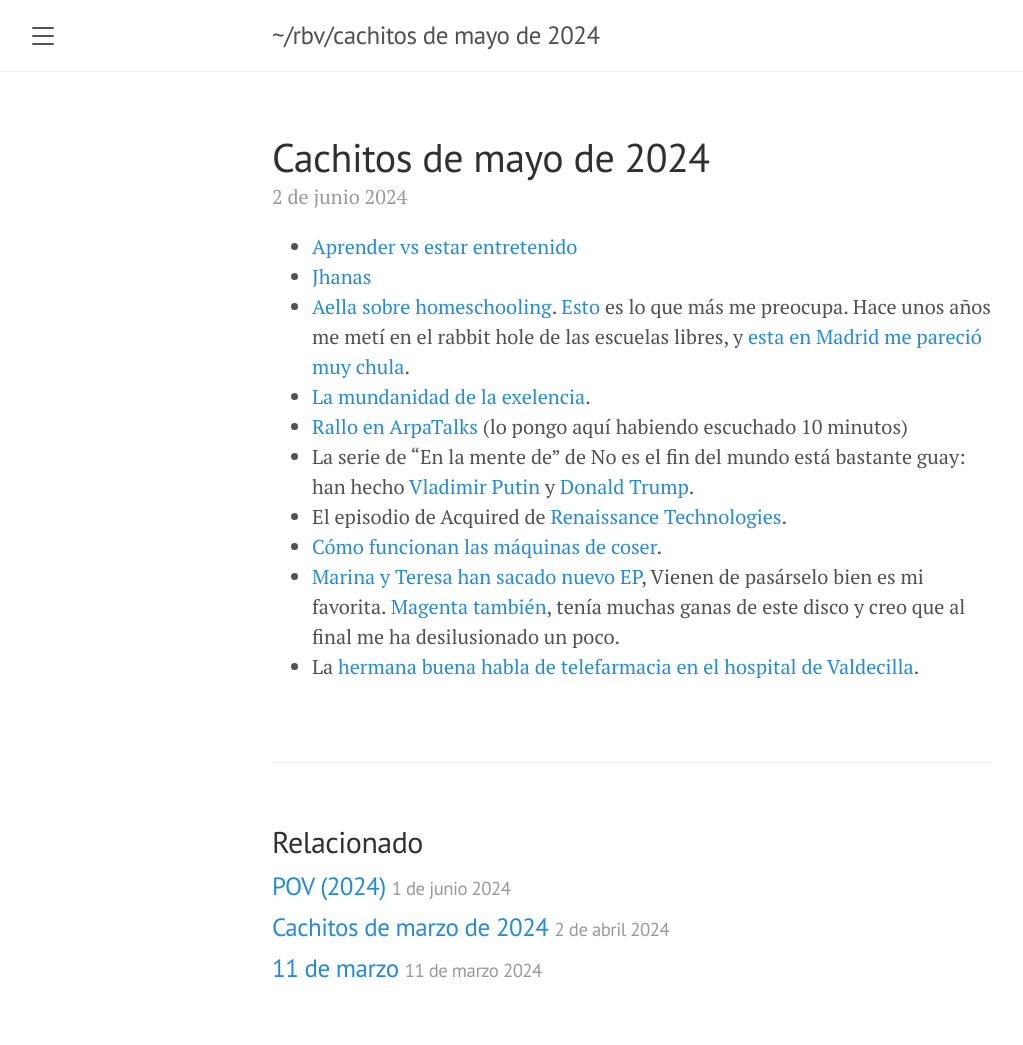
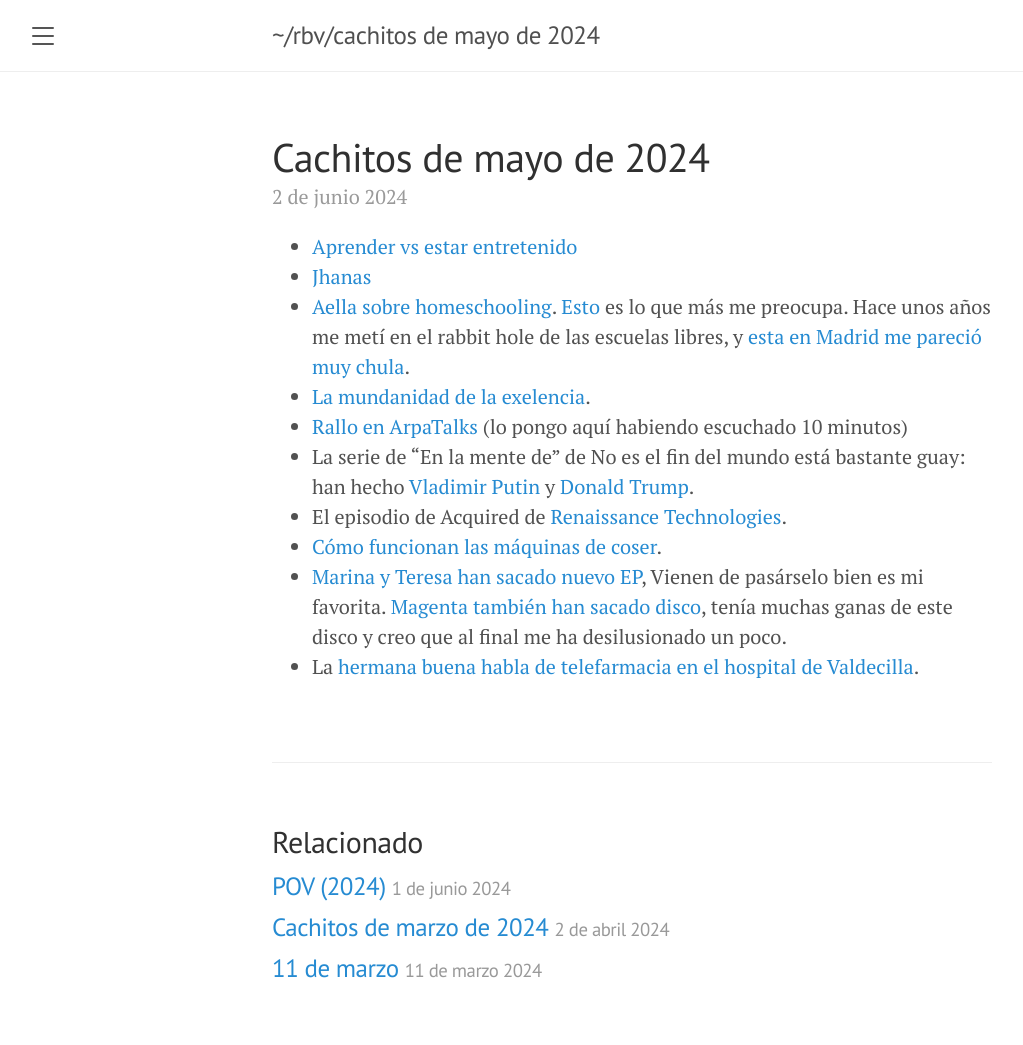
Before and after one commit to rbarbadillo/rbarbadillo.github.io, a Jekyll site: the page built from _posts/2024-06-02-cachitos-de-mayo.md, in a window 1280 px wide. Shown: the whole page, without its empty margins (8-1031 px from the left). Built offline with Jekyll 4.4.1, drawn with Linux system fonts in a browser that asks for light colours.

Commit message:
Update mayo

```diff
--- a/_posts/2024-06-02-cachitos-de-mayo.md
+++ b/_posts/2024-06-02-cachitos-de-mayo.md
@@ -14,5 +14,5 @@ date: 2024-06-02
 - La serie de "En la mente de" de No es el fin del mundo está bastante guay: han hecho [Vladimir Putin](https://open.spotify.com/episode/5bAM2k5Fqf1ZacAChSETPe?si=70491691e66f4450) y [Donald Trump](https://open.spotify.com/episode/5IMQIsnWRpklKnfn54oPCr?si=dc35fc758adc4358).
 - El episodio de Acquired de [Renaissance Technologies](https://open.spotify.com/episode/0psDxKAKhIpe4mvqipU1L1?si=589e527f94f1401b).
 - [Cómo funcionan las máquinas de coser](https://youtu.be/RQYuyHNLPTQ).
-- [Marina y Teresa han sacado nuevo EP](https://open.spotify.com/intl-es/album/1GrpjkyXqYNV5dZuO2iiSx?si=ZGqNous2QvO1Z_l8wju-zQ), Vienen de pasárselo bien es mi favorita. [Magenta también](https://open.spotify.com/intl-es/album/0HW9HpXzElTKhAOcF5OJo5?si=tH2cdfBwS8OvLb_EvM1dPA), tenía muchas ganas de este disco y creo que al final me ha desilusionado un poco.
+- [Marina y Teresa han sacado nuevo EP](https://open.spotify.com/intl-es/album/1GrpjkyXqYNV5dZuO2iiSx?si=ZGqNous2QvO1Z_l8wju-zQ), Vienen de pasárselo bien es mi favorita. [Magenta también han sacado disco](https://open.spotify.com/intl-es/album/0HW9HpXzElTKhAOcF5OJo5?si=tH2cdfBwS8OvLb_EvM1dPA), tenía muchas ganas de este disco y creo que al final me ha desilusionado un poco.
 - La [hermana buena habla de telefarmacia en el hospital de Valdecilla](https://diariofarma.com/2024/05/13/la-entrevista-telematica-expande-un-valor-anadido-al-rol-del-farmaceutico-de-hospital).
```
